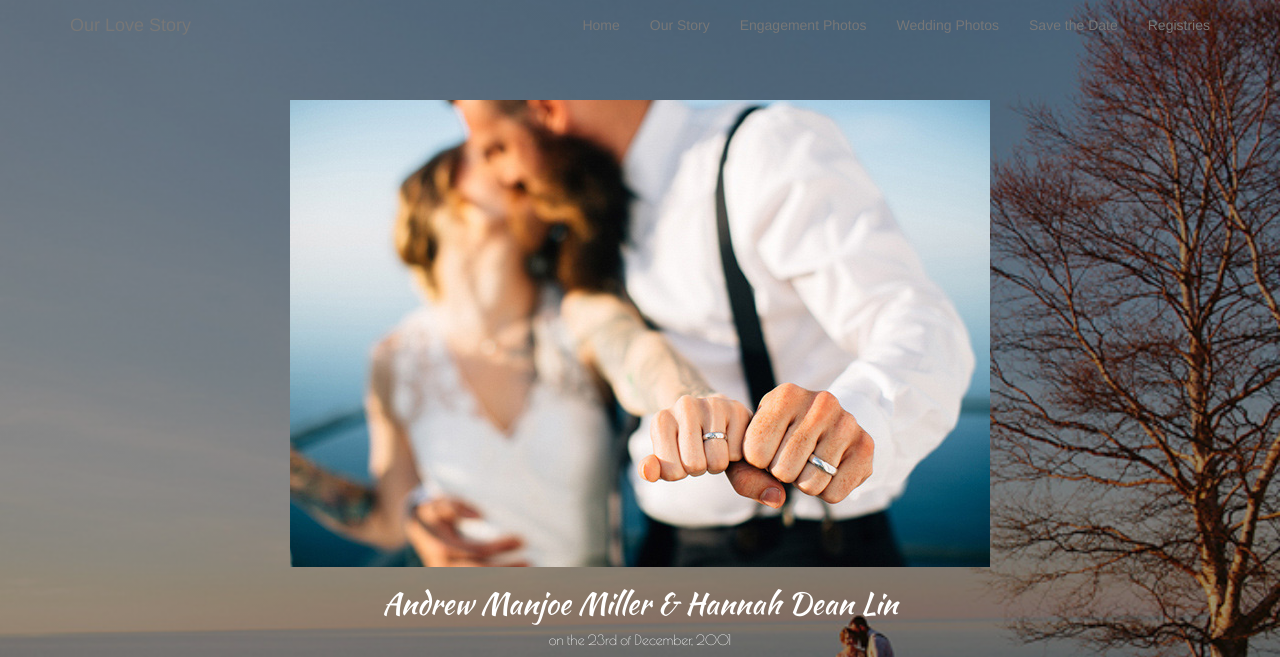
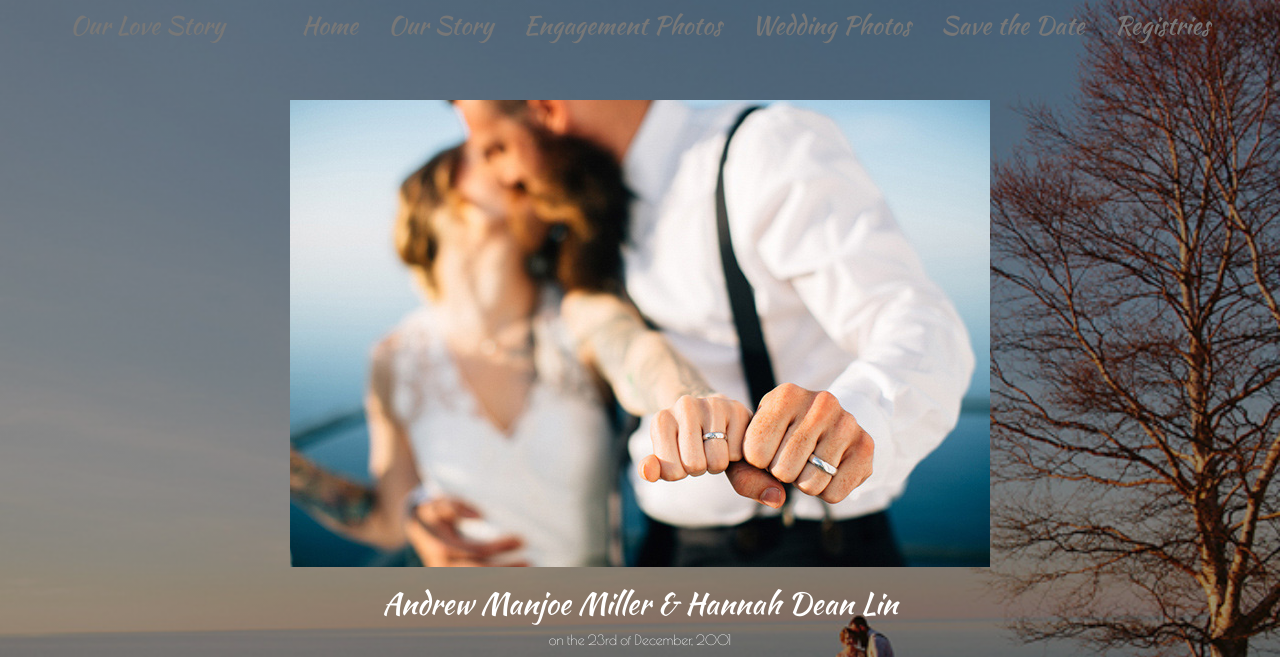
Before and after one commit to SilleSamantha/lighthousewedding, a plain HTML site: page index.html in a window 1280 px wide. Shown: the top 657 px of the page. Drawn offline with nearby package versions, Linux system fonts and the light colour scheme.

Commit message:
adding nav style

```diff
--- a/css/weddingpg.css
+++ b/css/weddingpg.css
@@ -1,3 +1,12 @@
+.navbar-default, .navbar-brand {
+    font-family: 'Kaushan Script', cursive;
+    font-size: 25px;
+}
+
+.navbar-default .navbar-nav {
+    color: #b76e79;
+}
+
 .opaque-navbar {
     background-color: rgba(0,0,0,0);
   /* Transparent = rgba(0,0,0,0) / Translucent = (0,0,0,0.5)  */
```
